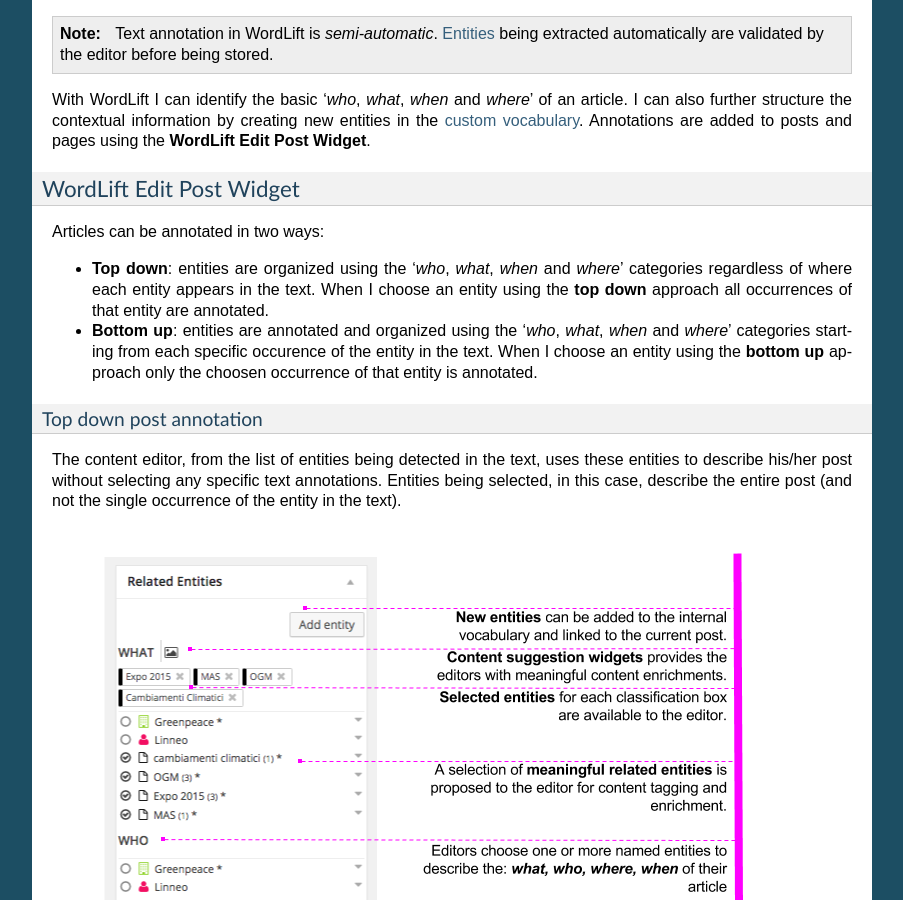
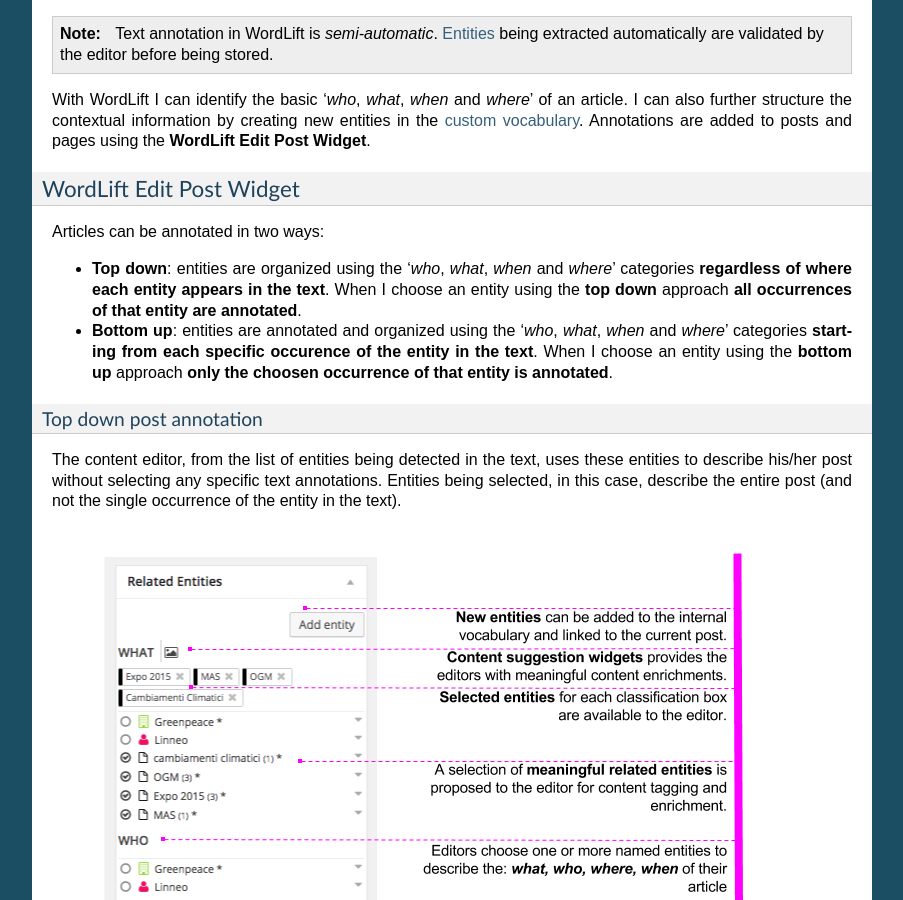
Before and after one commit to insideout10/wordlift-docs, a Sphinx documentation site: the page built from docs/analysis.rst, in a window 1280 px wide and 900 px high, scrolled down 1651 px. Shown: the whole window, without its empty margins (198-1101 px from the left). Built offline with Sphinx 7.4.7, drawn with Linux system fonts in a browser that asks for light colours.

```diff
--- a/docs/analysis.rst
+++ b/docs/analysis.rst
@@ -74,9 +74,9 @@ WordLift Edit Post Widget
 
 Articles can be annotated in two ways:
 
-* **Top down**: entities are organized using the '*who*, *what*, *when* and *where*' categories regardless of where each entity appears in the text. When I choose an entity using the **top down** approach all occurrences of that entity are annotated.
+* **Top down**: entities are organized using the '*who*, *what*, *when* and *where*' categories **regardless of where each entity appears in the text**. When I choose an entity using the **top down** approach **all occurrences of that entity are annotated**.
 
-* **Bottom up**: entities are annotated and organized using the '*who*, *what*, *when* and *where*' categories starting from each specific occurence of the entity in the text. When I choose an entity using the **bottom up** approach only the choosen occurrence of that entity is annotated.
+* **Bottom up**: entities are annotated and organized using the '*who*, *what*, *when* and *where*' categories **starting from each specific occurence of the entity in the text**. When I choose an entity using the **bottom up** approach **only the choosen occurrence of that entity is annotated**.
 
 Top down post annotation
 ^^^^^^^^^^^^^^
```
